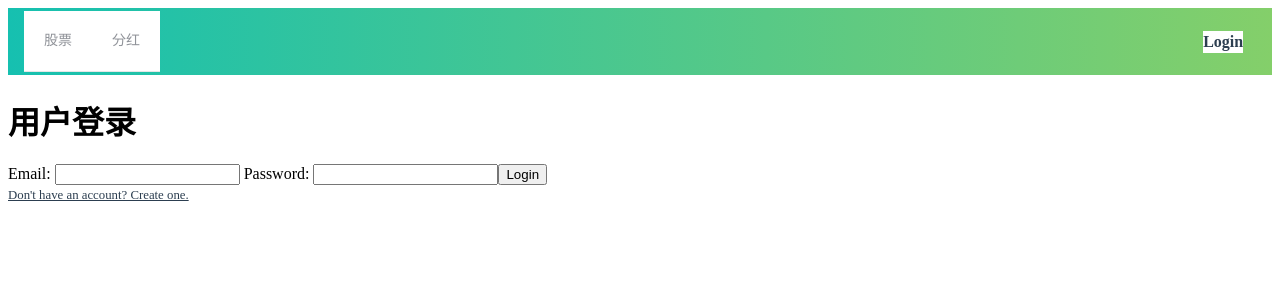
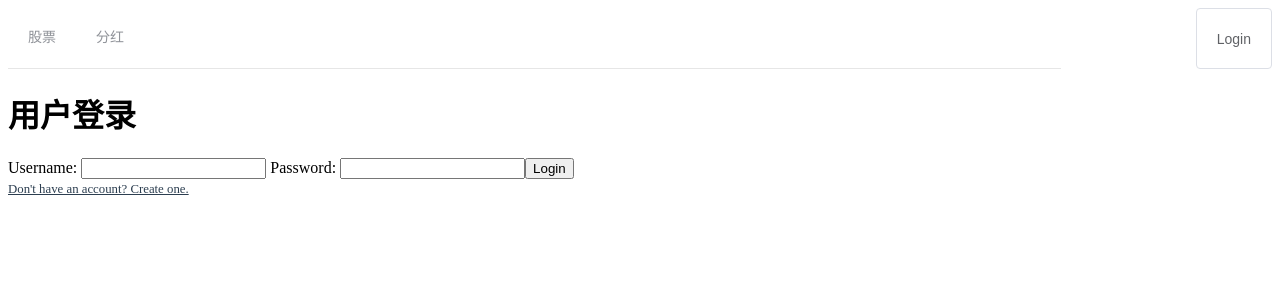
Before and after one commit to HFrost0/stock_vue, a Vue app: page /authenticate in a window 1280 px wide. Shown: the top 300 px of the page. Built offline with nearby package versions, Linux system fonts and the light colour scheme.

Commit message:
login模板样式的去除以及token失效的完善

```diff
--- a/src/components/AppNav.vue
+++ b/src/components/AppNav.vue
@@ -1,34 +1,33 @@
 <template>
   <div id="nav">
+    <el-row  type="flex" justify="space-between">
+      <el-col :span="20">
         <el-menu :default-active="$route.path" class="el-menu-demo" mode="horizontal" @select="handleSelect">
           <el-menu-item v-if="!$route.meta.navShow" index="/stocks">股票</el-menu-item>
           <el-menu-item v-if="!$route.meta.navShow" index="/shares">分红</el-menu-item>
+          <el-menu-item v-if="!$route.meta.navShow&&user" index="/test">权限界面</el-menu-item>
         </el-menu>
-<!--    暂时引用别人的模板-->
+      </el-col>
+      <el-col :span="4" class="auth">
         <template v-if="user">
-      <router-link to="test">
-        Test Auth
-      </router-link>
-
-      <span class="nav-welcome">Hello, {{ user.code }}.</span>
-
-      <button type="button" class="logoutButton" @click="logout">
+          <span class="nav-welcome">Hello, {{ user.username}}.</span>
+          <el-button @click="logout">
             Log out
-      </button>
+          </el-button>
         </template>
         <template v-else>
-      <router-link to="authenticate" class="button">
-        Login
-      </router-link>
+          <el-button @click="login">Login</el-button>
         </template>
+      </el-col>
+    </el-row>
   </div>
 </template>
 
 <script>
 export default {
   name: "AppNav",
-  computed:{
-    user(){
+  computed: {
+    user() {
       return this.$store.state.user
     }
   },
@@ -36,59 +35,19 @@ export default {
     handleSelect(key, keyPath) {
       this.$router.push(key)
     },
-    logout () {
+    logout() {
       this.$store.dispatch('logout')
+    },
+    login(){
+      this.$router.push('/authenticate')
     }
   }
 }
 </script>
 
-<style lang="scss" scoped>
-#nav {
+<style scoped>
+.auth{
   display: flex;
-  align-items: center;
-  min-height: 50px;
-  padding: 0.2em 1em;
-  background: linear-gradient(to right, #16c0b0, #84cf6a);
-}
-
-.nav-welcome {
-  margin-left: auto;
-  margin-right: 1rem;
-  color: white;
-}
-
-a {
-  font-weight: bold;
-  color: #2c3e50;
-  margin: auto 0.8em auto 0.4em;
-  text-decoration: none;
-  border-top: 2px solid transparent;
-  border-bottom: 2px solid transparent;
-}
-
-.router-link-exact-active {
-  color: white;
-  border-bottom: 2px solid #fff;
-}
-
-button,
-.button {
-  margin-left: auto;
-  background: white;
-  text-decoration: none;
-  color: #2c3e50;
-
-  &.router-link-active {
-    color: #2c3e50;
-  }
-}
-
-.logoutButton {
-  cursor: pointer;
-}
-
-.nav-welcome + button {
-  margin-left: 0;
+  justify-content: flex-end;
 }
 </style>
--- a/src/components/User/LoginUser.vue
+++ b/src/components/User/LoginUser.vue
@@ -2,14 +2,14 @@
   <div>
     <h1>用户登录</h1>
     <form @submit.prevent="login">
-      <label for="email">
-        Email:
+      <label for="username">
+        Username:
       </label>
-      <input v-model="username" type="text" name="email" value>
+      <input v-model="username" type="text" id="username" value>
       <label for="password">
         Password:
       </label>
-      <input v-model="password" type="password" name value>
+      <input v-model="password" type="password" id="password" name value>
       <p v-if="status === 400">
         Invalid login info.
       </p>
--- a/src/components/User/RegisterUser.vue
+++ b/src/components/User/RegisterUser.vue
@@ -1,8 +1,14 @@
 <template>
   <div>
     <h1>用户注册</h1>
-    <input type="text" v-model="username">
-    <input type="text" v-model="password">
+    <label for="username">
+      Username:
+    </label>
+    <input type="text" id="username" v-model="username">
+    <label for="password">
+      password:
+    </label>
+    <input type="text" id="password" v-model="password">
     <p v-if="status === 400">
       Please enter different info.
     </p>
--- a/src/network/request.js
+++ b/src/network/request.js
@@ -1,9 +1,11 @@
 import axios from 'axios'
 import qs from "qs";
+import store from '../store'
+import router from '../router'
 
 const instance = axios.create({
-  // baseURL: 'http://127.0.0.1:8000/stock/api',
-  baseURL: 'http://101.132.132.225:8000/stock/api',
+  baseURL: 'http://127.0.0.1:8000/stock/api',
+  // baseURL: 'http://101.132.132.225:8000/stock/api',
   paramsSerializer: params => {
     return qs.stringify(params, {indices: false})
   }
@@ -23,13 +25,15 @@ export function request(config) {
   })
   //回应拦截器
   instance.interceptors.response.use(res => {
+    //todo refresh token
+
+    // console.log(res)
     return res
   }, error => {
-    console.log(error.response);
     // invalid token
     if(error.response.status === 401){
-      this.$router.push('/')
-      this.$store.dispatch('logout')
+      router.push('/')
+      store.dispatch('logout')
     }
     return Promise.reject(error)
   })
--- /dev/null
+++ b/src/network/test.js
@@ -0,0 +1,10 @@
+import {request} from "./request";
+
+//即使请求有重复，也要每个view对应一个，这样比较好
+
+export function test_auth(params) {
+  return request({
+    url:'/test_auth',
+    params
+  })
+}
--- a/src/views/Test.vue
+++ b/src/views/Test.vue
@@ -1,14 +1,24 @@
 <template>
-  <h1>权限界面</h1>
+  <div>
+    <h1>权限界面</h1>
+    <h2>{{ msg }}</h2>
+  </div>
 </template>
 
 <script>
+import {test_auth} from "@/network/test";
+
 export default {
   name: "Test",
-  data(){
+  data() {
     return {
-
+      msg: ''
     }
+  },
+  created() {
+    test_auth().then(res => {
+      this.msg = res.data['msg']
+    })
   }
 }
 </script>
```
Lines whose indentation alone changed are shown as unchanged.
